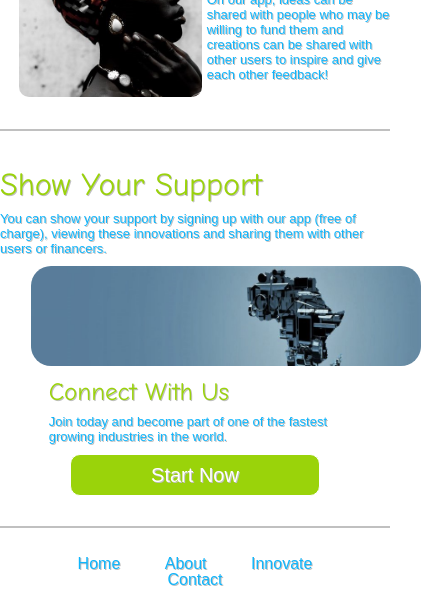
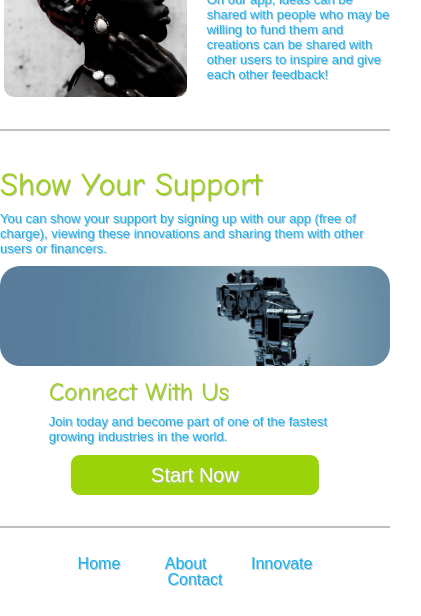
Before and after one commit to bwpt-sauti-studio/Landing-Laura, a plain HTML site: page index.html in a window 390 px wide. Shown: the part 668-1284 px from the top of the page, 421 px wide, since content can reach past the window. Drawn offline with Linux system fonts and the light colour scheme.

Commit message:
Finished up mobile version

```diff
--- a/less/global.less
+++ b/less/global.less
@@ -61,6 +61,9 @@ img {
     max-width: 100%;
     height   : auto;
     margin-left: 8%;
+    @media(max-width: 500px) {
+        margin-left: 0;
+    }
 }
 
 .container {
```
Also changed, not shown: css/index.css.
